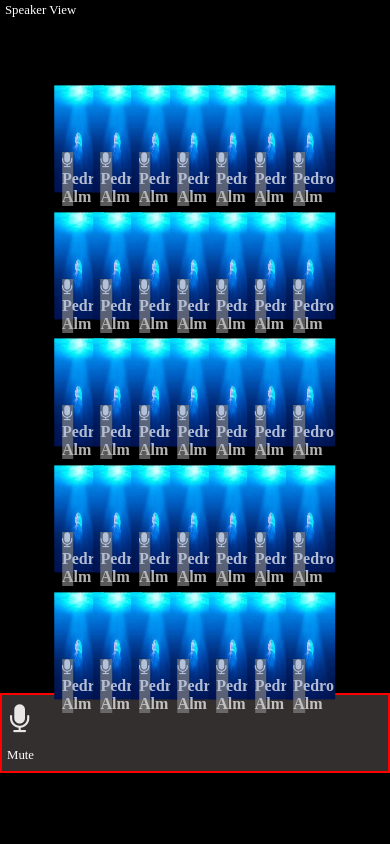
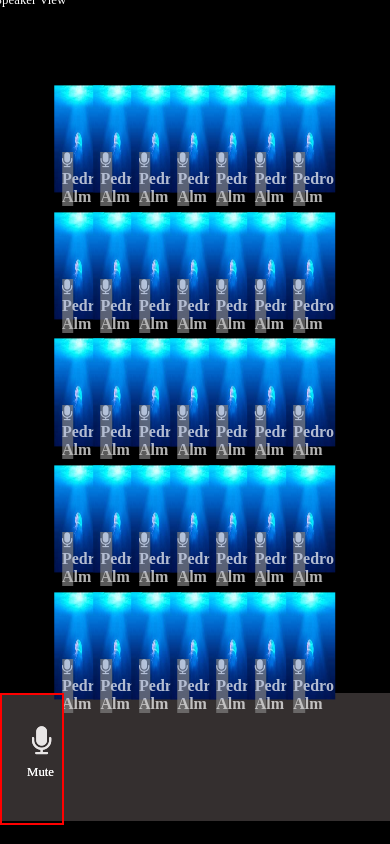
Before and after one commit to EnricoCirilli/html-css-zoom, a plain HTML site: page index.html in a window 390 px wide. Drawn offline with Linux system fonts and the light colour scheme.

Commit message:
add: btn microphone

```diff
--- a/css/style.css
+++ b/css/style.css
@@ -58,18 +58,41 @@ img{
 }
 .footer{
     background-color: rgb(52, 47, 47);
-    border: 2px solid red;
     width: 100vw;
     z-index: 1;
-    min-height: 5rem;
+    min-height: 8rem;
 }
 .microphone{
+    width: 5%;;
     color: rgb(233, 230, 230);
     font-size: 30px ;
-    padding: 8px;
+    padding: 30px;
+    border: 2px solid red;
+    position: absolute;
 }
 span{
+    position: relative;
     font-size: 0.8rem;
     color: white;
-    padding: 5px;
+    padding: px;
+    z-index: 1;
+    bottom: 10px;
+   right: 5px;
 }
+.videocam{
+    width: 5%;;
+    color: rgb(233, 230, 230);
+    font-size: 30px ;
+    padding: 30px;
+    border: 2px solid red;
+    position: absolute;
+}
+span{
+    position: relative;
+    font-size: 0.8rem;
+    color: white;
+    padding: px;
+    z-index: 1;
+    bottom: 10px;
+   right: 5px;
+}
--- a/index.html
+++ b/index.html
@@ -7,7 +7,7 @@
     <title>html-css-zoom</title>
     <link rel="stylesheet" href="css/style.css">
     <link rel="stylesheet" href="https://cdnjs.cloudflare.com/ajax/libs/font-awesome/4.7.0/css/font-awesome.min.css">
-</head>
+    <link rel="stylesheet" href="https://cdnjs.cloudflare.com/ajax/libs/font-awesome/4.7.0/css/font-awesome.min.css">
 
 <body>
     <!-- header -->
@@ -353,12 +353,24 @@
     <!-- footer -->
     <footer>
         <div class="footer">
-          <div class="microphone">
-            <div><i class="fa">&#xf130;</i></div>
-          </div>
-          <div>
-            <span>Mute</span>
-          </div>
+            <div class="microphone">
+                <div>
+                    <i class="fa">&#xf130;</i>
+                </div>
+                <div>
+                    <span>Mute </span>
+                </div>
+            </div>
+
+            <div class="videocam">
+                <div>
+                    <i class="fa">&#xf130;</i>
+                </div>
+                <div>
+                    <span>Mute </span>
+                </div>
+            </div>
+
         </div>
     </footer>
     <!-- footer -->
```
